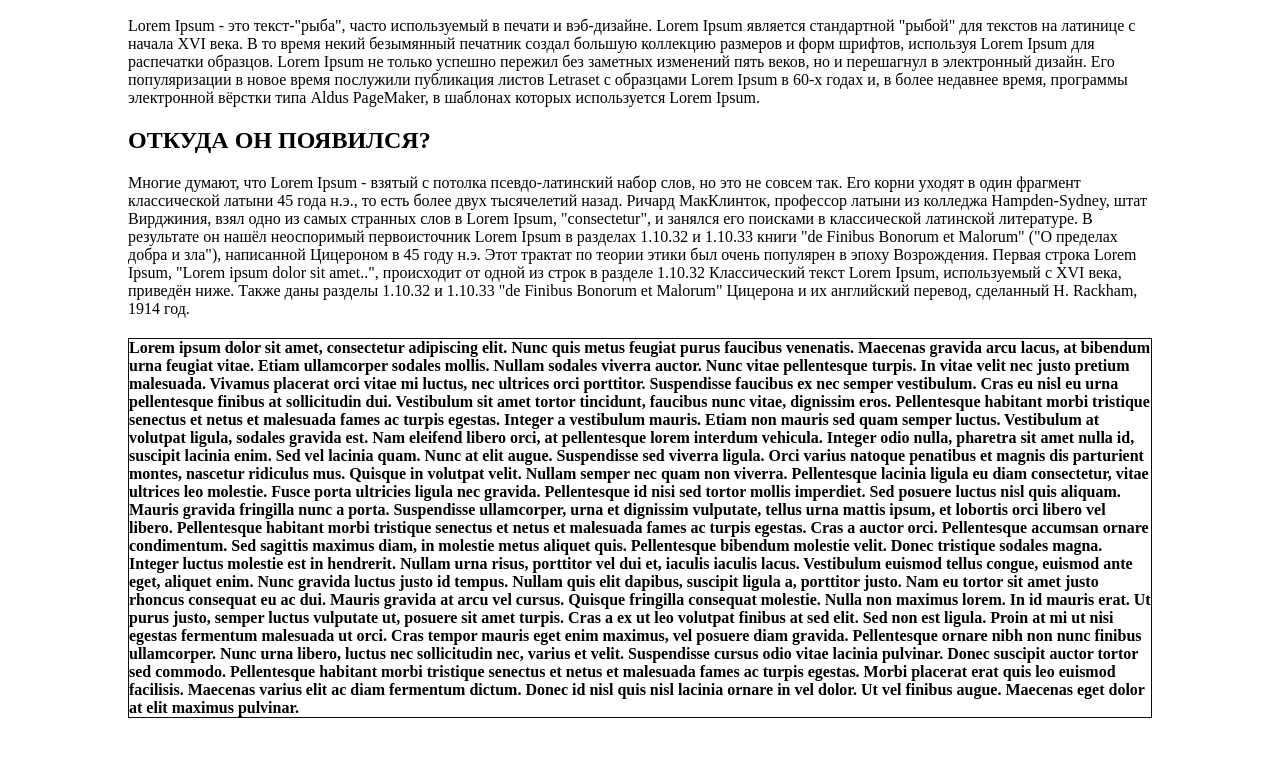
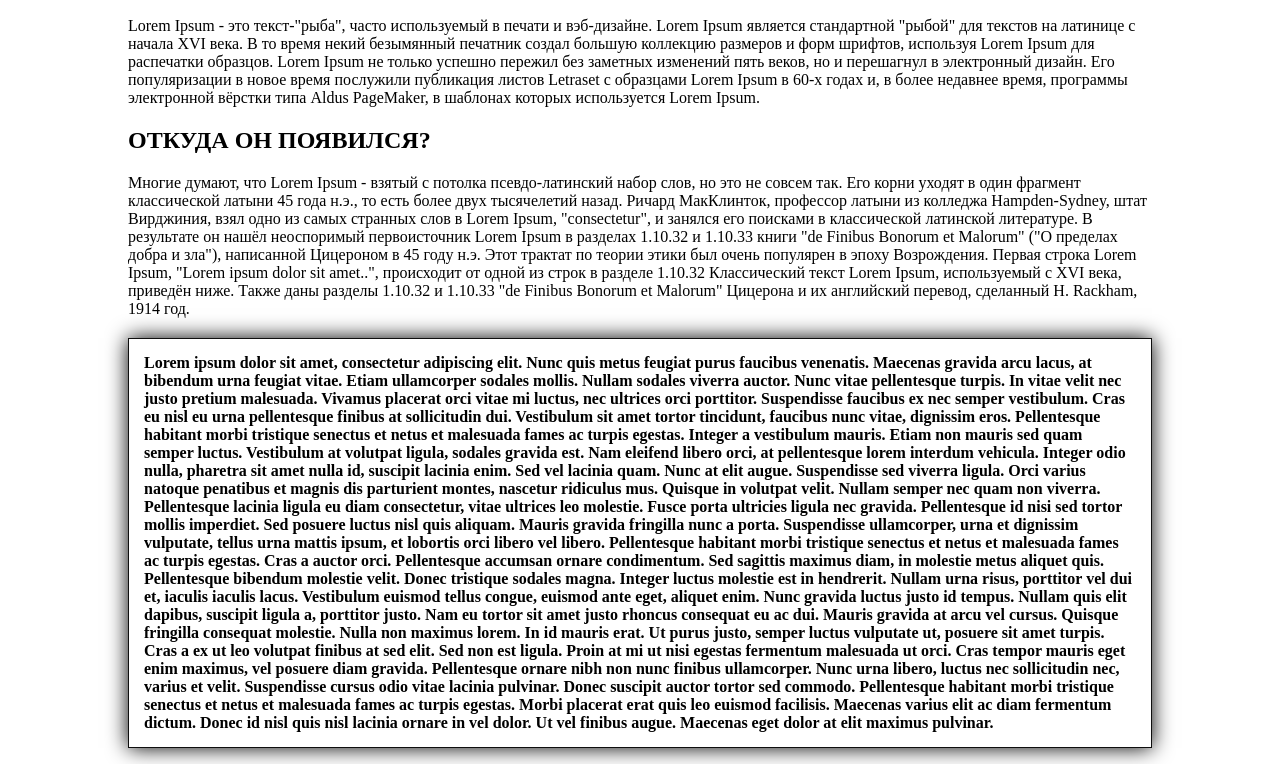
Before and after one commit to Igor-Melnyk/testGIT, a plain HTML site: page index.html in a window 1280 px wide. Shown: the part 110-874 px from the top of the page. Before the commit the page ends 844 px from the top, so only its background shows below. Drawn offline with Linux system fonts and the light colour scheme.

Commit message:
добавление отступов и тени

```diff
--- a/css/main.css
+++ b/css/main.css
@@ -13,6 +13,8 @@ p {
 	font-size: 16px;
 }
 .lorem-text {
+	padding: 15px;
 	border: 1px solid #0e0e0e;
 	font-weight: bold;
+	box-shadow: 0 0 20px #000;
 }
```
